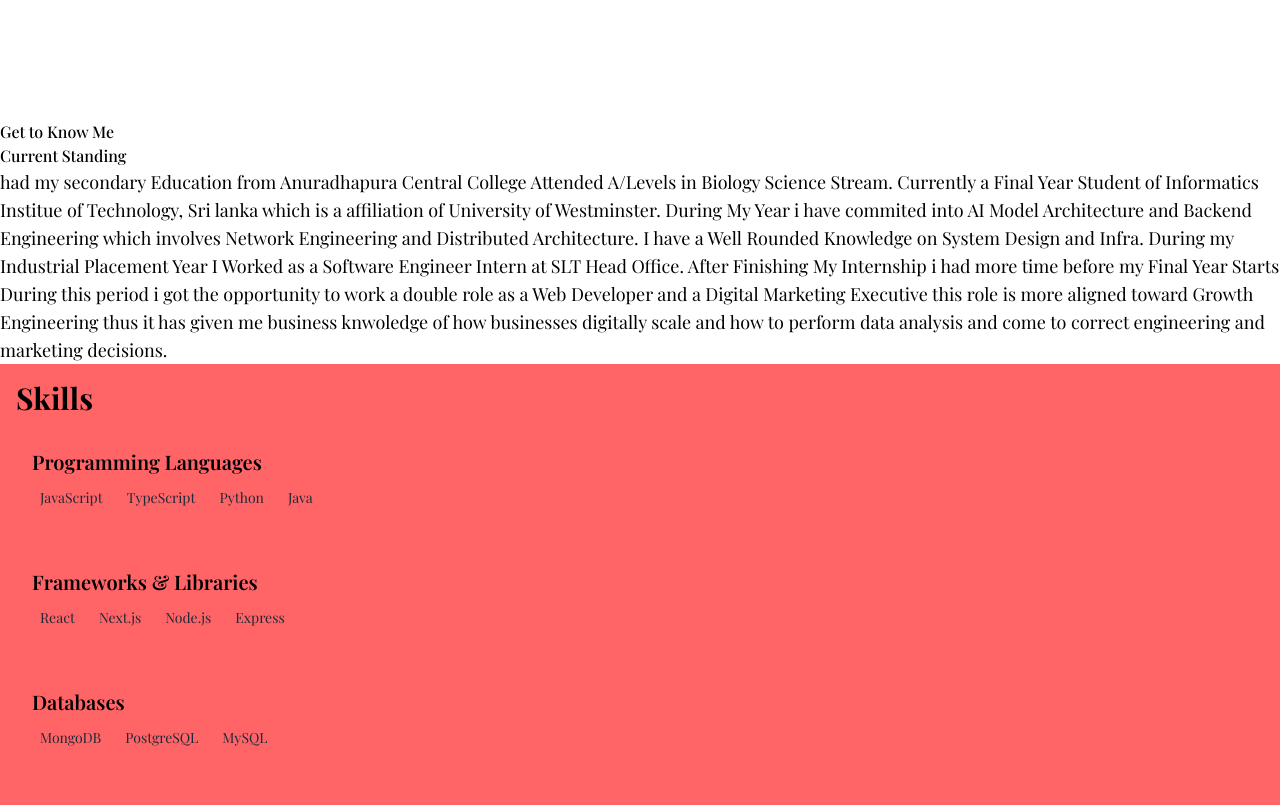
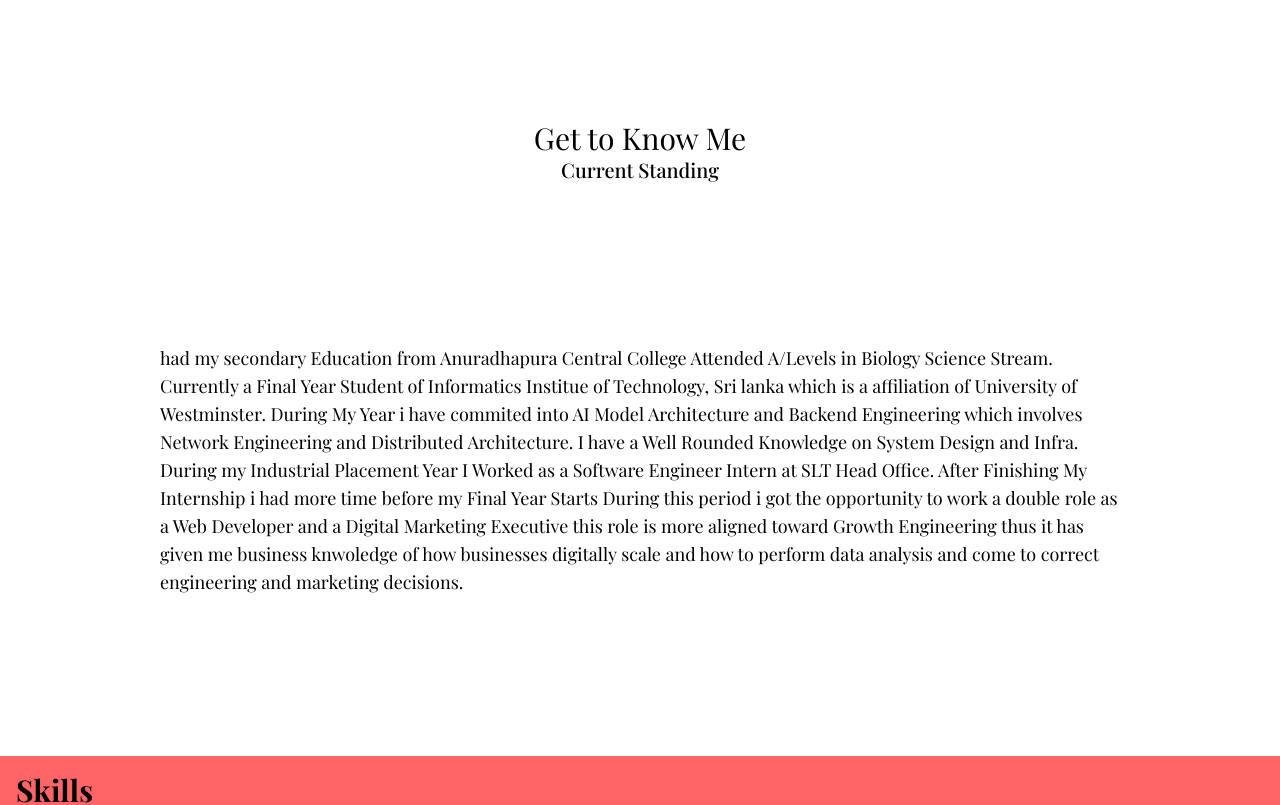
Before and after one commit to Ch4nnXDev/portfolio, a Next.js app in the folder my-portfolio/: page / in a window 1280 px wide. Shown: the part 680-1485 px from the top of the page. Built offline with nearby package versions, Linux system fonts and the light colour scheme; a web font is replaced by a local one.

Commit message:
fixed the Me Component layout

```diff
--- a/my-portfolio/src/app/my-components/get-to-know-me.tsx
+++ b/my-portfolio/src/app/my-components/get-to-know-me.tsx
@@ -1,16 +1,16 @@
 export default function Me() {
     return (
         <section className="flex flex-col">
-            <div className="flex flex-col">
-                <h1 className="font-medium">
+            <div className="flex flex-col items-center">
+                <h1 className="font-lg text-3xl">
                     Get to Know Me
                 </h1>
-                <h2 className="font-medium">
+                <h2 className="font-medium text-xl text-grey">
                     Current Standing
                 </h2>
             </div>
-            <div className="">
-                <p className="text-black text-lg">
+            <div className="flex items-center">
+                <p className="text-black text-lg m-20 p-20">
                     had my secondary Education from Anuradhapura Central College Attended A/Levels in Biology Science Stream.
                     Currently a Final Year Student of Informatics Institue of Technology, Sri lanka which is a affiliation of University of Westminster.
                     During My Year i have commited into AI Model Architecture and Backend Engineering which involves Network Engineering and Distributed Architecture.
```
